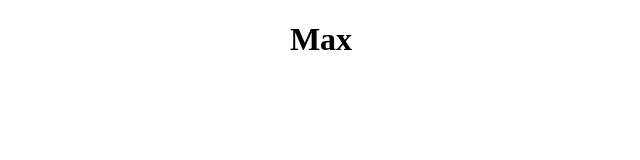
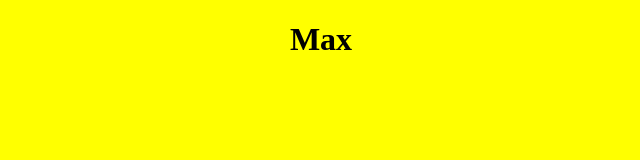
Before and after one commit to shirwo/-o-, a plain HTML site: page index.html in a window 1280 px wide. Shown: the whole page, without its empty margins (319-959 px from the left). Drawn offline with Linux system fonts and the light colour scheme.

Commit message:
Update index.html

```diff
--- a/index.html
+++ b/index.html
@@ -1,4 +1,6 @@
 <!DOCTYPE html>
 
 <h1 style="text-align:center;">Max</h1>
-<body>
+<body style="background-color:yellow";>
+
+</body>
```
